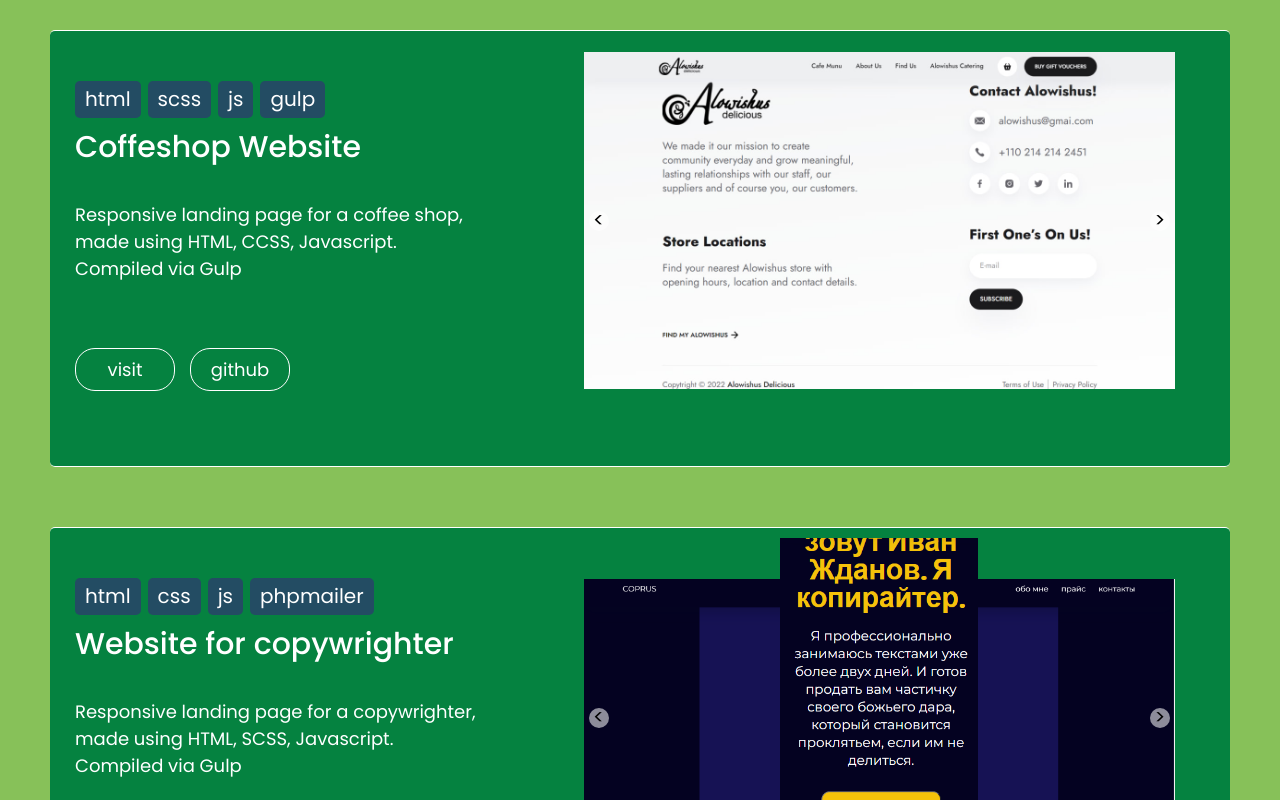
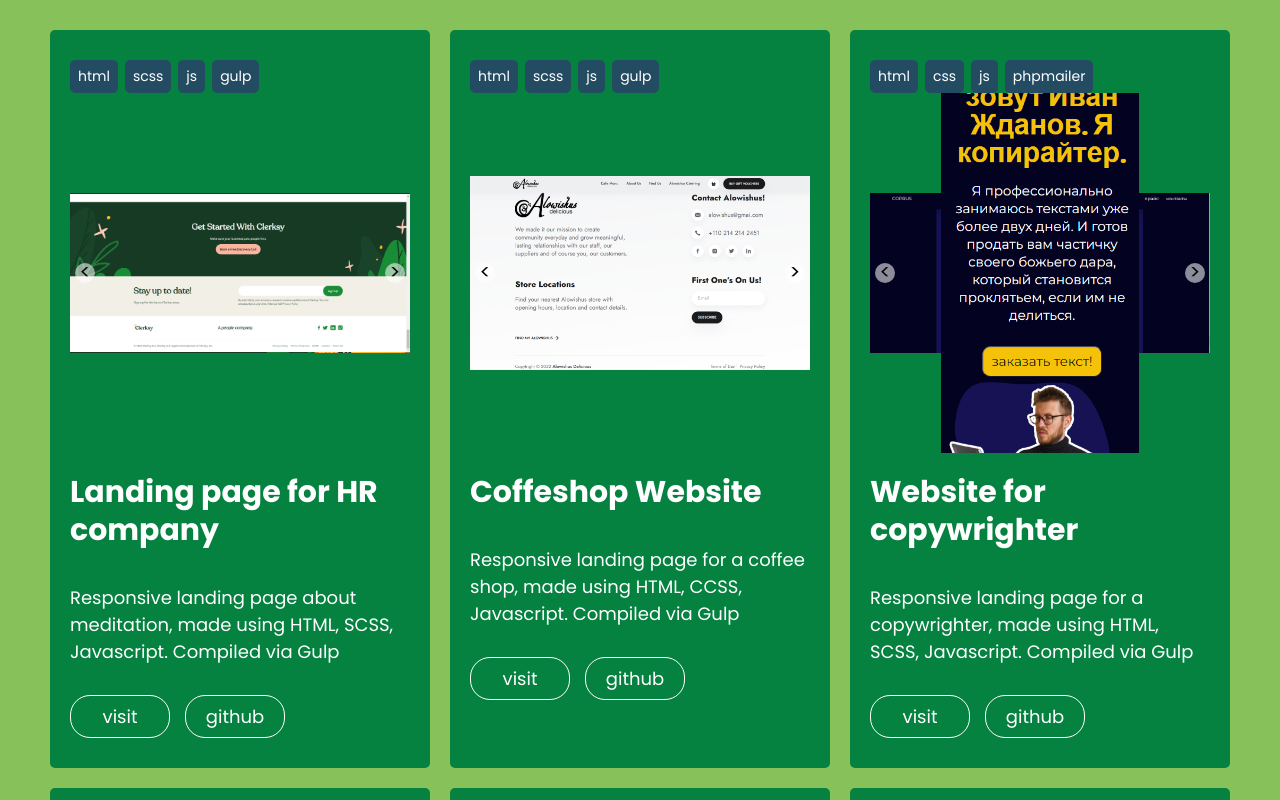
Before and after one commit to progdidi/portfolio, a website: page app/index.html in a window 1280 px wide. Shown: the part 1520-2320 px from the top of the page. Drawn offline with Linux system fonts and the light colour scheme.

Commit message:
fix:works section syle

```diff
--- a/app/index.html
+++ b/app/index.html
@@ -125,6 +125,57 @@
             <h3 class="section__title works__title lng-menu-works">My works</h3>
 
             <div class="works__inner">
+                <!-- clerksy -->
+                <div class="works__item wow animate__animated data-wow-duration="2s" data-wow-delay="0.6s"">
+                    <div class="works__item-about">
+                        <div class="works__item-tags">
+                            <p class="works-tag">html</p><p class="works-tag">scss</p><p class="works-tag">js</p><p class="works-tag">gulp</p>
+                        </div>
+
+                        <div class="slider">
+                            <div class="slider-container">
+                                <div class="slide">
+                                    <img src="images/works/clerksy1.png" alt="calc" class="works__item-img slide-img">
+                                </div>
+                                <div class="slide">
+                                    <img src="images/works/clerksy2.png" alt="calc" class="works__item-img slide-img">
+                                </div>
+                                <div class="slide">
+                                    <img src="images/works/clerksy3.png" alt="calc" class="works__item-img slide-img">
+                                </div>
+                                <div class="slide">
+                                    <img src="images/works/clerksy4.png" alt="calc" class="works__item-img slide-img">
+                                </div>
+                                <div class="slide">
+                                    <img src="images/works/clerksy5.png" alt="calc" class="works__item-img slide-img">
+                                </div>
+                                <div class="slide">
+                                    <img src="images/works/clerksy6.png" alt="calc" class="works__item-img slide-img">
+                                </div>
+                                <div class="slide">
+                                    <img src="images/works/clerksy7.png" alt="calc" class="works__item-img slide-img">
+                                </div>
+                                <div class="slide">
+                                    <img src="images/works/clerksy8.png" alt="calc" class="works__item-img slide-img">
+                                </div>
+                            </div>
+                            <div class="button-container">
+                                <button class="prevBtn"><</button>
+                                <button class="nextBtn">></button>
+                            </div>
+                        </div>
+                        <h5 class="works__item-title">Landing page for HR company</h5>
+                        <p class="works__item-decr lng-meditation">Responsive landing page about meditation, made using HTML, SCSS, Javascript. Compiled via Gulp </p>
+
+                        <div class="works__item-buttons">
+                            <a href="https://progdidi.github.io/clerksy/app" class="works__item-link lng-visit" target="_blank">visit</a>
+                            <a href="https://github.com/progdidi/clerksy" class="works__item-link" target="_blank">github</a>
+                        </div>
+                    </div>
+
+
+
+                </div>
                 <!-- coffeshop -->
                 <div class="works__item wow animate__animated data-wow-duration="2s" data-wow-delay="0.2s"">
                     <div class="works__item-about">
@@ -132,14 +183,6 @@
                             <p class="works-tag">html</p><p class="works-tag">scss</p><p class="works-tag">js</p><p class="works-tag">gulp</p>
                         </div>
 
-                        <h5 class="works__item-title">Coffeshop Website</h5>
-                        <p class="works__item-decr lng-coffeshop">Responsive landing page for a coffee shop, made using HTML, CCSS, Javascript. Compiled via Gulp</p>
-
-                        <div class="works__item-buttons">
-                            <a href="https://progdidi.github.io/projects/coffeshop/" class="works__item-link lng-visit" target="_blank">visit</a>
-                            <a href="https://github.com/progdidi/coffeshop" class="works__item-link" target="_blank">github</a>
-                        </div>
-                    </div>
                         <div class="slider">
                             <div class="slider-container">
                                 <div class="slide">
@@ -167,6 +210,16 @@
                             </div>
                         </div>
 
+                        <h5 class="works__item-title">Coffeshop Website</h5>
+                        <p class="works__item-decr lng-coffeshop">Responsive landing page for a coffee shop, made using HTML, CCSS, Javascript. Compiled via Gulp</p>
+
+                        <div class="works__item-buttons">
+                            <a href="https://progdidi.github.io/projects/coffeshop/" class="works__item-link lng-visit" target="_blank">visit</a>
+                            <a href="https://github.com/progdidi/coffeshop" class="works__item-link" target="_blank">github</a>
+                        </div>
+                    </div>
+
+
 
                 </div>
                 <!-- gentlekiss -->
@@ -175,14 +228,7 @@
                         <div class="works__item-tags">
                             <p class="works-tag">html</p><p class="works-tag">css</p><p class="works-tag">js</p><p class="works-tag">phpmailer</p>
                         </div>
-                        <h5 class="works__item-title">Website for copywrighter</h5>
-                        <p class="works__item-decr lng-gentlekiss">Responsive landing page for a copywrighter, made using HTML, SCSS, Javascript. Compiled via Gulp </p>
 
-                        <div class="works__item-buttons">
-                            <a href="https://progdidi.github.io/coprus/app" class="works__item-link lng-visit" target="_blank">visit</a>
-                            <a href="https://github.com/progdidi/coprus" class="works__item-link" target="_blank">github</a>
-                        </div>
-                    </div>
                         <div class="slider">
                             <div class="slider-container">
                                 <div class="slide">
@@ -212,6 +258,15 @@
                                 <button class="nextBtn">></button>
                             </div>
                         </div>
+                        <h5 class="works__item-title">Website for copywrighter</h5>
+                        <p class="works__item-decr lng-gentlekiss">Responsive landing page for a copywrighter, made using HTML, SCSS, Javascript. Compiled via Gulp </p>
+
+                        <div class="works__item-buttons">
+                            <a href="https://progdidi.github.io/coprus/app" class="works__item-link lng-visit" target="_blank">visit</a>
+                            <a href="https://github.com/progdidi/coprus" class="works__item-link" target="_blank">github</a>
+                        </div>
+                    </div>
+
 
 
                 </div>
@@ -221,14 +276,7 @@
                         <div class="works__item-tags">
                             <p class="works-tag">html</p><p class="works-tag">scss</p><p class="works-tag">js</p><p class="works-tag">gulp</p>
                         </div>
-                        <h5 class="works__item-title">Website about meditation</h5>
-                        <p class="works__item-decr lng-meditation">Responsive landing page about meditation, made using HTML, SCSS, Javascript. Compiled via Gulp </p>
 
-                        <div class="works__item-buttons">
-                            <a href="https://progdidi.github.io/projects/meditation/" class="works__item-link lng-visit" target="_blank">visit</a>
-                            <a href="https://github.com/progdidi/meditation" class="works__item-link" target="_blank">github</a>
-                        </div>
-                    </div>
                         <div class="slider">
                             <div class="slider-container">
                                 <div class="slide">
@@ -261,6 +309,15 @@
                                 <button class="nextBtn">></button>
                             </div>
                         </div>
+                        <h5 class="works__item-title">Website about meditation</h5>
+                        <p class="works__item-decr lng-meditation">Responsive landing page about meditation, made using HTML, SCSS, Javascript. Compiled via Gulp </p>
+
+                        <div class="works__item-buttons">
+                            <a href="https://progdidi.github.io/projects/meditation/" class="works__item-link lng-visit" target="_blank">visit</a>
+                            <a href="https://github.com/progdidi/meditation" class="works__item-link" target="_blank">github</a>
+                        </div>
+                    </div>
+
 
 
                 </div>
@@ -270,14 +327,7 @@
                         <div class="works__item-tags">
                             <p class="works-tag">html</p><p class="works-tag">css</p><p class="works-tag">react</p><p class="works-tag">redux</p>
                         </div>
-                        <h5 class="works__item-title">Organik shop Website</h5>
-                        <p class="works__item-decr lng-organik">React manypage website for shop of organik projects</p>
 
-                        <div class="works__item-buttons">
-                            <a href="https://progdidi.github.io/organik/" class="works__item-link lng-visit" target="_blank">visit</a>
-                            <a href="https://github.com/progdidi/organik" class="works__item-link" target="_blank">github</a>
-                        </div>
-                    </div>
                         <div class="slider">
                             <div class="slider-container">
                                 <div class="slide">
@@ -310,6 +360,15 @@
                                 <button class="nextBtn">></button>
                             </div>
                         </div>
+                        <h5 class="works__item-title">Organik shop Website</h5>
+                        <p class="works__item-decr lng-organik">React manypage website for shop of organik projects</p>
+
+                        <div class="works__item-buttons">
+                            <a href="https://progdidi.github.io/organik/" class="works__item-link lng-visit" target="_blank">visit</a>
+                            <a href="https://github.com/progdidi/organik" class="works__item-link" target="_blank">github</a>
+                        </div>
+                    </div>
+
 
 
                 </div>
@@ -319,14 +378,7 @@
                         <div class="works__item-tags">
                             <p class="works-tag">html</p><p class="works-tag">scss</p><p class="works-tag">js</p><p class="works-tag">gulp</p>
                         </div>
-                        <h5 class="works__item-title">Supportive quotes generator</h5>
-                        <p class="works__item-decr lng-generator">Supportive quotes generator on JavaScript</p>
 
-                        <div class="works__item-buttons">
-                            <a href="https://progdidi.github.io/projects/gentlekiss/" class="works__item-link lng-visit" target="_blank">visit</a>
-                            <a href="https://github.com/progdidi/narutoQ" class="works__item-link" target="_blank">github</a>
-                        </div>
-                    </div>
                         <div class="slider">
                             <div class="slider-container">
                                 <div class="slide">
@@ -338,71 +390,26 @@
                                 <button class="nextBtn">></button>
                             </div>
                         </div>
-
-
-                </div>
-                <!-- clerksy -->
-                <div class="works__item wow animate__animated data-wow-duration="2s" data-wow-delay="0.6s"">
-                    <div class="works__item-about">
-                        <div class="works__item-tags">
-                            <p class="works-tag">html</p><p class="works-tag">scss</p><p class="works-tag">js</p><p class="works-tag">gulp</p>
-                        </div>
-                        <h5 class="works__item-title">Landing page for HR company</h5>
-                        <p class="works__item-decr lng-meditation">Responsive landing page about meditation, made using HTML, SCSS, Javascript. Compiled via Gulp </p>
+                        <h5 class="works__item-title">Supportive quotes generator</h5>
+                        <p class="works__item-decr lng-generator">Supportive quotes generator on JavaScript</p>
 
                         <div class="works__item-buttons">
-                            <a href="https://progdidi.github.io/clerksy/app" class="works__item-link lng-visit" target="_blank">visit</a>
-                            <a href="https://github.com/progdidi/clerksy" class="works__item-link" target="_blank">github</a>
-                        </div>
-                    </div>
-                    <div class="slider">
-                        <div class="slider-container">
-                            <div class="slide">
-                                <img src="images/works/clerksy1.png" alt="calc" class="works__item-img slide-img">
-                            </div>
-                            <div class="slide">
-                                <img src="images/works/clerksy1.png" alt="calc" class="works__item-img slide-img">
-                            </div>
-                            <div class="slide">
-                                <img src="images/works/clerksy1.png" alt="calc" class="works__item-img slide-img">
-                            </div>
-                            <div class="slide">
-                                <img src="images/works/clerksy1.png" alt="calc" class="works__item-img slide-img">
-                            </div>
-                            <div class="slide">
-                                <img src="images/works/clerksy1.png" alt="calc" class="works__item-img slide-img">
-                            </div>
-                            <div class="slide">
-                                <img src="images/works/clerksy1.png" alt="calc" class="works__item-img slide-img">
-                            </div>
-                            <div class="slide">
-                                <img src="images/works/clerksy1.png" alt="calc" class="works__item-img slide-img">
-                            </div>
-                            <div class="slide">
-                                <img src="images/works/clerksy1.png" alt="calc" class="works__item-img slide-img">
-                            </div>
-                        </div>
-                        <div class="button-container">
-                            <button class="prevBtn"><</button>
-                            <button class="nextBtn">></button>
+                            <a href="https://progdidi.github.io/projects/gentlekiss/" class="works__item-link lng-visit" target="_blank">visit</a>
+                            <a href="https://github.com/progdidi/narutoQ" class="works__item-link" target="_blank">github</a>
                         </div>
                     </div>
 
 
+
                 </div>
+
                 <!-- portfolio -->
                 <div class="works__item wow animate__animated data-wow-duration="2s" data-wow-delay="0.2s"">
                     <div class="works__item-about">
                         <div class="works__item-tags">
                             <p class="works-tag">html</p><p class="works-tag">scss</p><p class="works-tag">js</p><p class="works-tag">gulp</p>
                         </div>
-                        <h5 class="works__item-title">My portfolio</h5>
-                        <p class="works__item-decr lng-portfolio">Responsive multilanguage portfolio landing page , made using HTML, SCSS, Javascript. Compiled via Gulp</p>
 
-                        <div class="works__item-buttons">
-                            <a href="https://github.com/progdidi/portfolio" class="works__item-link" target="_blank">github</a>
-                        </div>
-                    </div>
                         <div class="slider">
                             <div class="slider-container">
                                 <div class="slide">
@@ -424,6 +431,14 @@
                             <div class="button-container">
                                 <button class="prevBtn"><</button>
                                 <button class="nextBtn">></button>
+                            </div>
+                        </div>
+
+                        <h5 class="works__item-title">My portfolio</h5>
+                        <p class="works__item-decr lng-portfolio">Responsive multilanguage portfolio landing page , made using HTML, SCSS, Javascript. Compiled via Gulp</p>
+
+                        <div class="works__item-buttons">
+                            <a href="https://github.com/progdidi/portfolio" class="works__item-link" target="_blank">github</a>
                         </div>
                     </div>
 
--- a/app/scss/blocks/_works.scss
+++ b/app/scss/blocks/_works.scss
@@ -5,39 +5,32 @@
     padding-bottom: 70px;
     &__inner {
         display: grid;
-        grid-template-columns: repeat(1, 1fr);
+        grid-template-columns: repeat(3, 1fr);
         grid-gap: 20px;
     }
     &__item{
+        padding: 30px 20px;
         background-color: $work-color;
-        width: 100%;
-        padding: 10px 25px 45px 25px;
-        display: grid;
-        grid-template-columns: 45% 55%;
+        display: flex;
+        flex-direction: column;
         border-radius: 5px;
-        border-top: 1px solid #fff;
-        border-bottom: 1px solid #fff;
-        color: $text-color;
+        position: relative;
         @include fadeInRight;
         animation-fill-mode: forwards;
         transition: all 0.3s;
-        position: relative;
-        margin-bottom: 40px;
         &-tags {
             display: flex;
             gap: 7px;
             .works-tag {
-                padding: 5px 10px;
+                padding: 3px 8px;
+                font-size: 14px;
                 background-color: #234c63;
                 border-radius: 5px;
                 width:fit-content;
-                margin-bottom: 10px;
             }
         }
-
         .slider {
             margin-bottom: 20px;
-            margin-right: 30px;
             position: relative;
             min-height: 260px;
             &-container {
@@ -86,25 +79,17 @@
                 }
             }
         }
-        &-about {
-            padding-top: 40px;
-            padding-bottom: 30px;
-            max-width: 80%;
-            position: relative;
-            display: flex;
-            flex-direction: column;
-        }
 
         &-title {
             margin-bottom: 35px;
             font-size: 30px;
             line-height: 38px;
-            font-weight: 500;
+            font-weight: 600;
         }
         &-decr {
             font-size: 18px;
             line-height: 27px;
-            color: #fff;
+            margin-bottom: 30px;
         }
         &-buttons {
             display: flex;
```
Also changed, not shown: app/css/style.min.css, app/images/works/clerksy2.png (added), app/images/works/clerksy3.png (added), app/images/works/clerksy4.png (added), app/images/works/clerksy5.png (added), app/images/works/clerksy6.png (added), app/images/works/clerksy7.png (added), app/images/works/clerksy8.png (added). Lines whose indentation alone changed are shown as unchanged.
